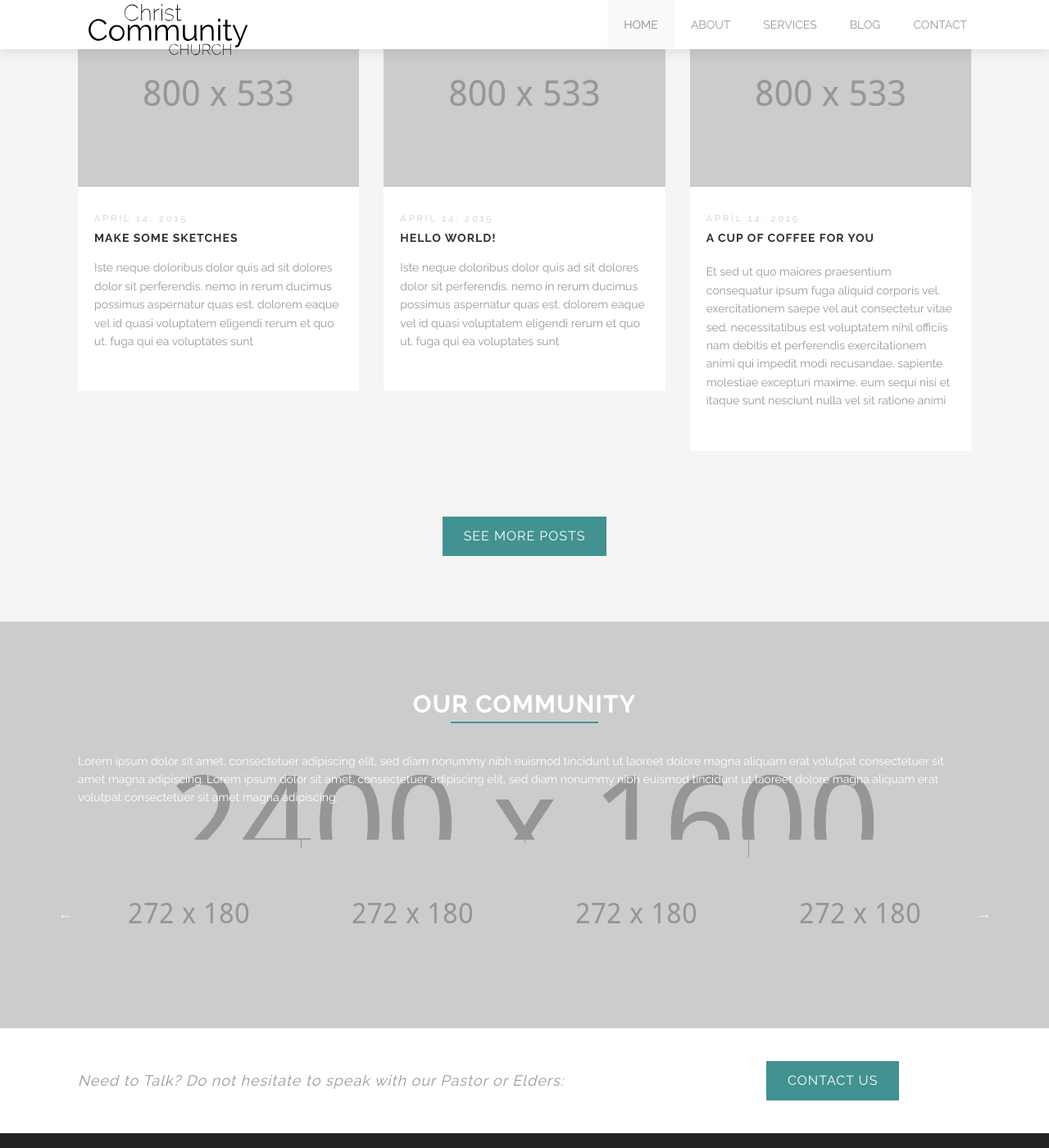
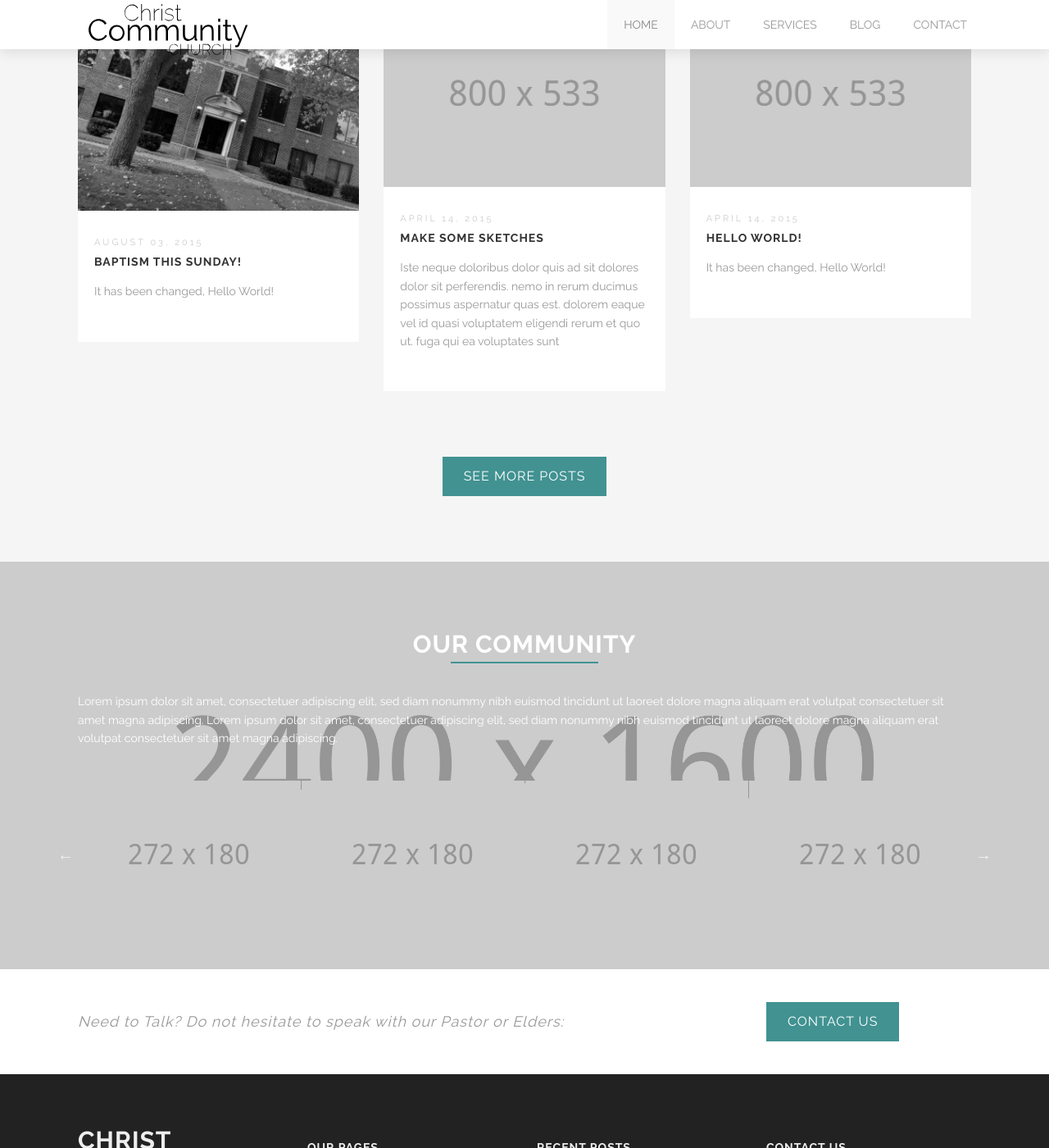
Before and after one commit to christcommunitychurch/christcommunitychurch.github.io, a Jekyll site: the page built from index.html, in a window 1280 px wide and 1400 px high, scrolled down 4481 px. Shown: the whole window at 82% size. Built offline with Jekyll 4.4.1, drawn with Linux system fonts in a browser that asks for light colours; Markdown is read by kramdown in place of the engine named in the settings.

Commit message:
Created Baptism Post

```diff
--- a/_posts/2015-07-23-Hello-World!.md
+++ b/_posts/2015-07-23-Hello-World!.md
@@ -4,7 +4,7 @@
 date:   2015-04-14 10:57:12
 images: images/@stock/blog-2.jpg
 excerpt:
-  Iste neque doloribus dolor quis ad sit dolores dolor sit perferendis. nemo in rerum ducimus possimus aspernatur quas est. dolorem eaque vel id quasi voluptatem eligendi rerum et quo ut. fuga qui ea voluptates sunt
+  It has been changed, Hello World!
 ---
 
-Hello World, this is a test of the Jekyll powered capabilities.
+Hi, my name is Mason and I am helping to build this website. I am a web designer and developer.
--- /dev/null
+++ b/_posts/2015-08-03-Baptism-this-Sunday.md
@@ -0,0 +1,11 @@
+---
+layout: post
+title:  Baptism this Sunday!
+date:   2015-08-03 10:00:00
+images: images/home/churchl.jpeg
+excerpt:
+  It has been changed, Hello World!
+---
+
+####Hello
+Hey, there is a Baptism this weekend. You should come because you're awesome!
```
Also changed, not shown: 11 other files.
